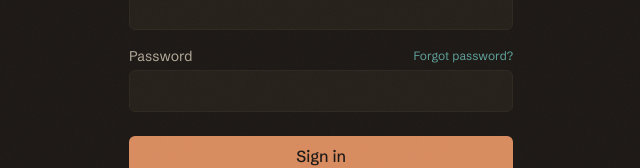
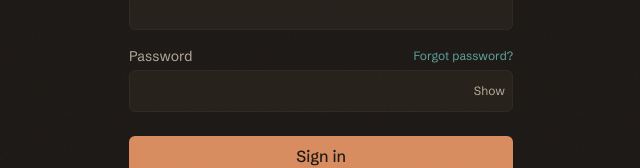
Before and after one commit to tjos123/siblingstack, a Next.js app: page /sign-in in a window 1280 px wide. Shown: the part 328-496 px from the top of the page, without its empty margins (319-959 px from the left). Built offline with nearby package versions, Linux system fonts and the light colour scheme; no server answers.

Commit message:
password hide/show

```diff
--- a/src/app/auth/reset-password/page.tsx
+++ b/src/app/auth/reset-password/page.tsx
@@ -15,6 +15,7 @@ export default function ResetPasswordPage() {
   const [confirm, setConfirm] = useState("");
   const [error, setError] = useState<string | null>(null);
   const [submitting, setSubmitting] = useState(false);
+  const [showPassword, setShowPassword] = useState(false);
 
   useEffect(() => {
     document.title = "Reset Password — Sibling Stack";
@@ -81,13 +82,25 @@ export default function ResetPasswordPage() {
           <form onSubmit={handleSubmit} className="flex flex-col gap-4">
             <div>
               <label className="text-sm text-ink-muted mb-1 block">New password</label>
-              <input type="password" required minLength={6} value={password} onChange={e => setPassword(e.target.value)}
-                className="w-full bg-surface border border-surface2 rounded-md px-3 py-2 text-ink outline-none focus:border-childA" />
+              <div className="relative">
+                <input type={showPassword ? "text" : "password"} required minLength={6} value={password} onChange={e => setPassword(e.target.value)}
+                  className="w-full bg-surface border border-surface2 rounded-md px-3 py-2 pr-16 text-ink outline-none focus:border-childA" />
+                <button type="button" onClick={() => setShowPassword(s => !s)}
+                  className="absolute inset-y-0 right-2 text-xs text-ink-muted hover:text-ink transition-colors">
+                  {showPassword ? "Hide" : "Show"}
+                </button>
+              </div>
             </div>
             <div>
               <label className="text-sm text-ink-muted mb-1 block">Confirm new password</label>
-              <input type="password" required minLength={6} value={confirm} onChange={e => setConfirm(e.target.value)}
-                className="w-full bg-surface border border-surface2 rounded-md px-3 py-2 text-ink outline-none focus:border-childA" />
+              <div className="relative">
+                <input type={showPassword ? "text" : "password"} required minLength={6} value={confirm} onChange={e => setConfirm(e.target.value)}
+                  className="w-full bg-surface border border-surface2 rounded-md px-3 py-2 pr-16 text-ink outline-none focus:border-childA" />
+                <button type="button" onClick={() => setShowPassword(s => !s)}
+                  className="absolute inset-y-0 right-2 text-xs text-ink-muted hover:text-ink transition-colors">
+                  {showPassword ? "Hide" : "Show"}
+                </button>
+              </div>
             </div>
             {error && <p className="text-conflict text-sm">{error}</p>}
             <button type="submit" disabled={submitting}
--- a/src/app/sign-in/page.tsx
+++ b/src/app/sign-in/page.tsx
@@ -21,6 +21,7 @@ export default function SignInPage() {
   const [error, setError] = useState<string | null>(null);
   const [submitting, setSubmitting] = useState(false);
   const [info, setInfo] = useState<string | null>(null);
+  const [showPassword, setShowPassword] = useState(false);
 
   useEffect(() => { document.title = "Sign In — Sibling Stack"; }, []);
   useEffect(() => {
@@ -61,8 +62,14 @@ export default function SignInPage() {
               <label className="text-sm text-ink-muted block">Password</label>
               <Link href="/forgot-password" className="text-xs text-childB hover:underline">Forgot password?</Link>
             </div>
-            <input type="password" required value={password} onChange={e => setPassword(e.target.value)}
-              className="w-full bg-surface border border-surface2 rounded-md px-3 py-2 text-ink outline-none focus:border-childA" />
+            <div className="relative">
+              <input type={showPassword ? "text" : "password"} required value={password} onChange={e => setPassword(e.target.value)}
+                className="w-full bg-surface border border-surface2 rounded-md px-3 py-2 pr-16 text-ink outline-none focus:border-childA" />
+              <button type="button" onClick={() => setShowPassword(s => !s)}
+                className="absolute inset-y-0 right-2 text-xs text-ink-muted hover:text-ink transition-colors">
+                {showPassword ? "Hide" : "Show"}
+              </button>
+            </div>
           </div>
           {error && <p className="text-conflict text-sm">{error}</p>}
           {info && <p className="text-childB text-sm">{info}</p>}
--- a/src/app/sign-up/page.tsx
+++ b/src/app/sign-up/page.tsx
@@ -39,6 +39,7 @@ export default function SignUpPage() {
   const [password, setPassword] = useState("");
   const [error, setError] = useState<string | null>(null);
   const [submitting, setSubmitting] = useState(false);
+  const [showPassword, setShowPassword] = useState(false);
 
   useEffect(() => { document.title = "Sign Up — Sibling Stack"; }, []);
 
@@ -74,8 +75,14 @@ export default function SignUpPage() {
           </div>
           <div>
             <label className="text-sm text-ink-muted mb-1 block">Password</label>
-            <input type="password" required minLength={6} value={password} onChange={e => setPassword(e.target.value)}
-              className="w-full bg-surface border border-surface2 rounded-md px-3 py-2 text-ink outline-none focus:border-childA" />
+            <div className="relative">
+              <input type={showPassword ? "text" : "password"} required minLength={6} value={password} onChange={e => setPassword(e.target.value)}
+                className="w-full bg-surface border border-surface2 rounded-md px-3 py-2 pr-16 text-ink outline-none focus:border-childA" />
+              <button type="button" onClick={() => setShowPassword(s => !s)}
+                className="absolute inset-y-0 right-2 text-xs text-ink-muted hover:text-ink transition-colors">
+                {showPassword ? "Hide" : "Show"}
+              </button>
+            </div>
             {password.length > 0 && (
               <div className="mt-1.5">
                 <div className="h-1 bg-surface2 rounded-full overflow-hidden">
```
